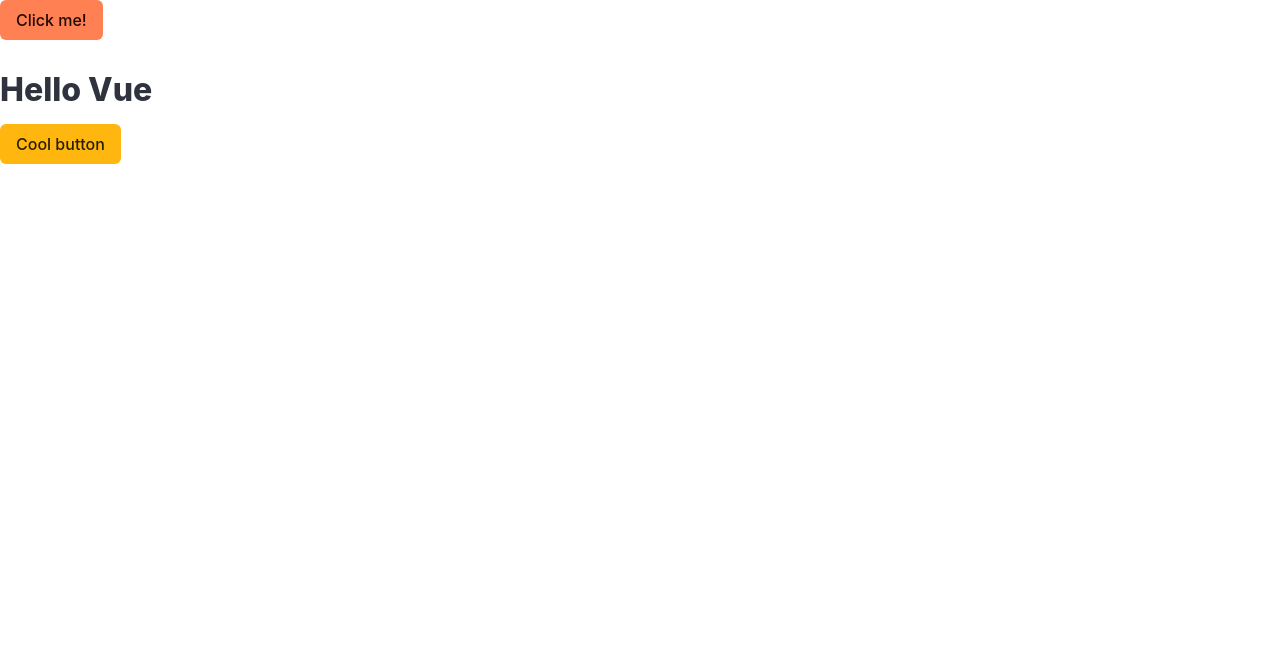
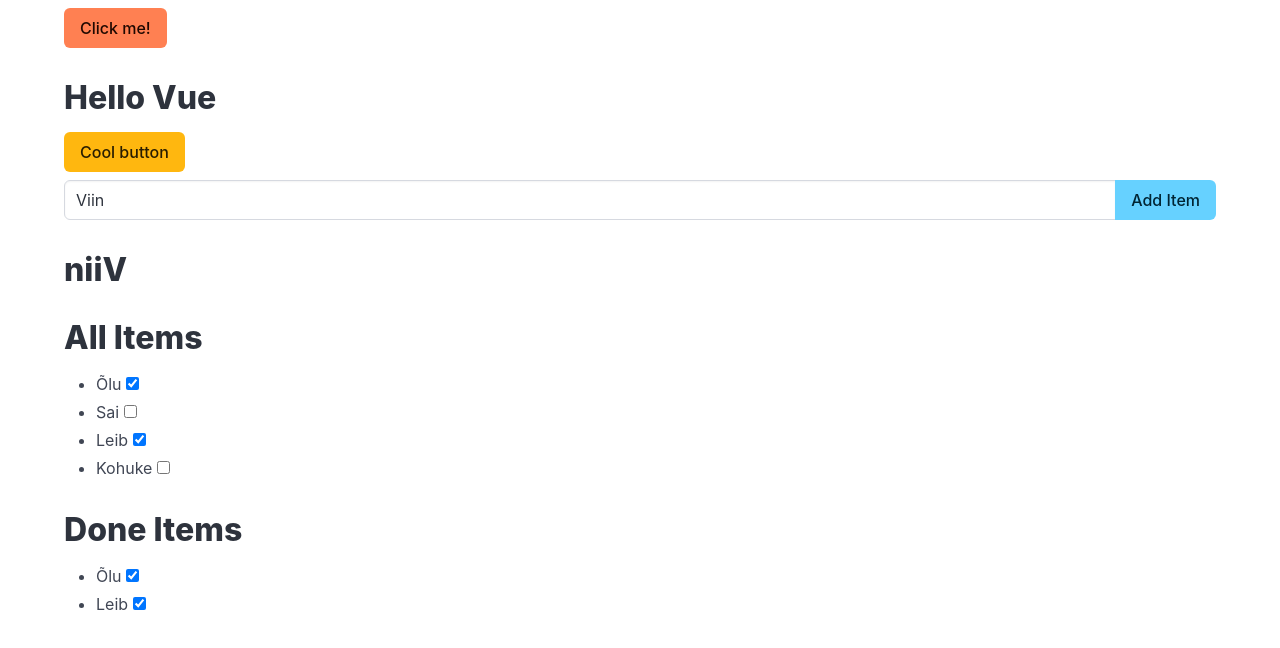
Before and after one commit to aleksandragrisakova/learnjs, a JavaScript app: page / in a window 1280 px wide. Shown: the top 648 px of the page. Built offline with nearby package versions, Linux system fonts and the light colour scheme.

Commit message:
add todo list

```diff
--- a/src/App.vue
+++ b/src/App.vue
@@ -1,14 +1,65 @@
 <script setup>
-import { ref } from 'vue';
+import { computed, ref } from 'vue';
 
-    let message = ref('Hello Vue');
-    let isDanger = ref(false);
+let message = ref('Hello Vue');
+let isDanger = ref(false);
+let newItem = ref('Viin');
+let i = 0;
+let items = ref([
+    {id: i++, name: 'Õlu', isDone: true},
+    {id: i++, name: 'Sai', isDone: false},
+    {id: i++, name: 'Leib', isDone: true},
+    {id: i++, name: 'Kohuke',isDone: false},
+]);
+
+function add(){
+    if(newItem.value.trim() !==''){
+    items.value.push({id: i++, name: newItem.value, isDone: false});
+    }
+    newItem.value = '';
+}
+
+let doneItems = computed(() => items.value.filter(item =>  item.isDone));
+
 </script>
 
 <template>
-    <div class="content">
-        <button class="button is-primary" @click="message = 'Hello VM24'">Click me!</button>
-        <h1>{{message}}</h1>
-        <button class="button" :class="{'is-danger': isDanger, 'is-warning': !isDanger}" @click="isDanger = !isDanger">Cool button</button>
+    <div class="container mt-2">
+        <div class="content">
+            <button class="button is-primary" @click="message = 'Hello VM24'">Click me!</button>
+            <h1>{{ message }}</h1>
+            <button class="button" :class="{ 'is-danger': isDanger, 'is-warning': !isDanger }"
+                @click="isDanger = !isDanger">Cool button</button>
+
+
+            <div class="field has-addons mt-2">
+                <div class="control is-expanded">
+                    <input v-model="newItem" @keydown.enter="add" class="input" type="text" placeholder="Add item">
+                </div>
+                <div class="control">
+                    <button class="button is-info" @click="add">
+                        Add Item
+                    </button>
+                </div>
+            </div>
+             <h1>{{ newItem.split('').reverse().join('') }}</h1>
+
+             <h1>All Items</h1>
+             <ul>
+                <li v-for="item in items">
+                    {{ item.name }}
+                    <input type="checkbox" v-model="item.isDone">
+                </li>
+             </ul>
+
+             <h1>Done Items</h1>
+             <ul>
+                <li v-for="item in doneItems">
+                    {{ item.name }}
+                    <input type="checkbox" v-model="item.isDone">
+                </li>
+             </ul>
+
+        </div>
     </div>
 </template>
```
